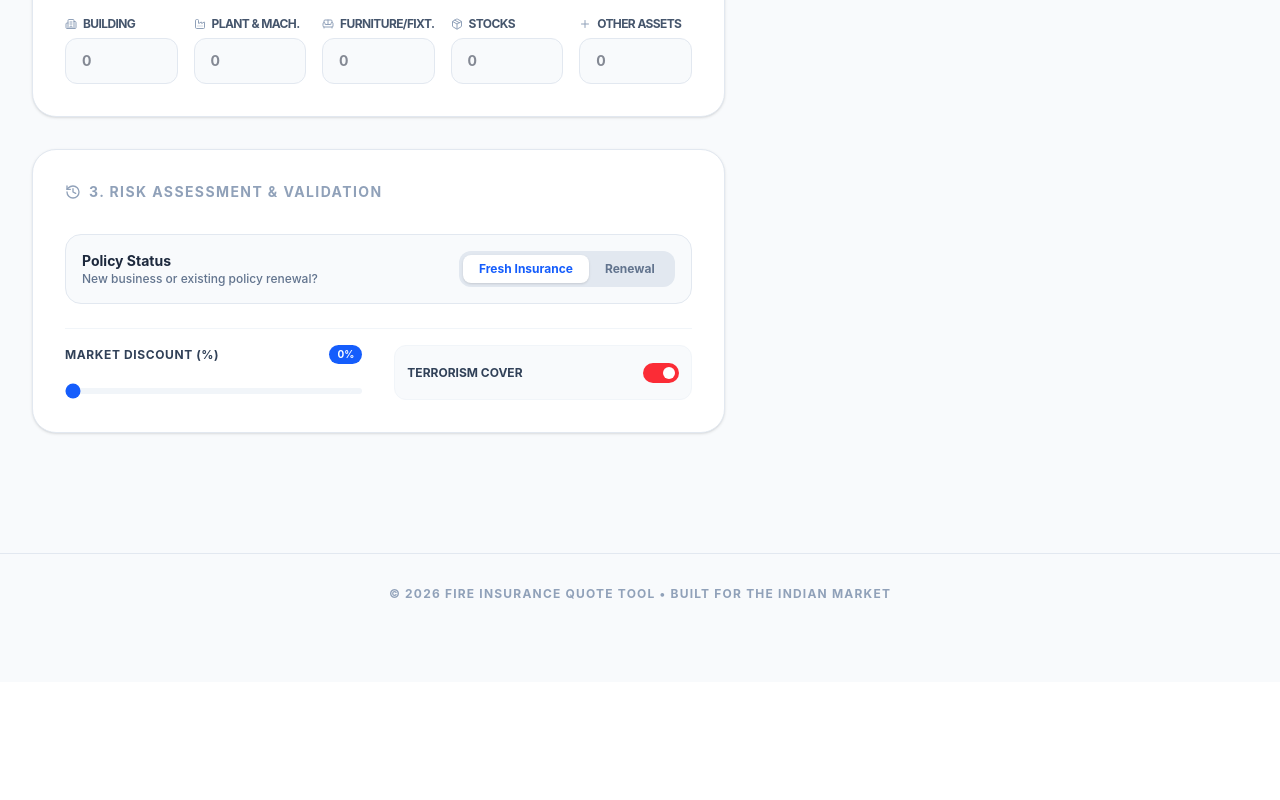
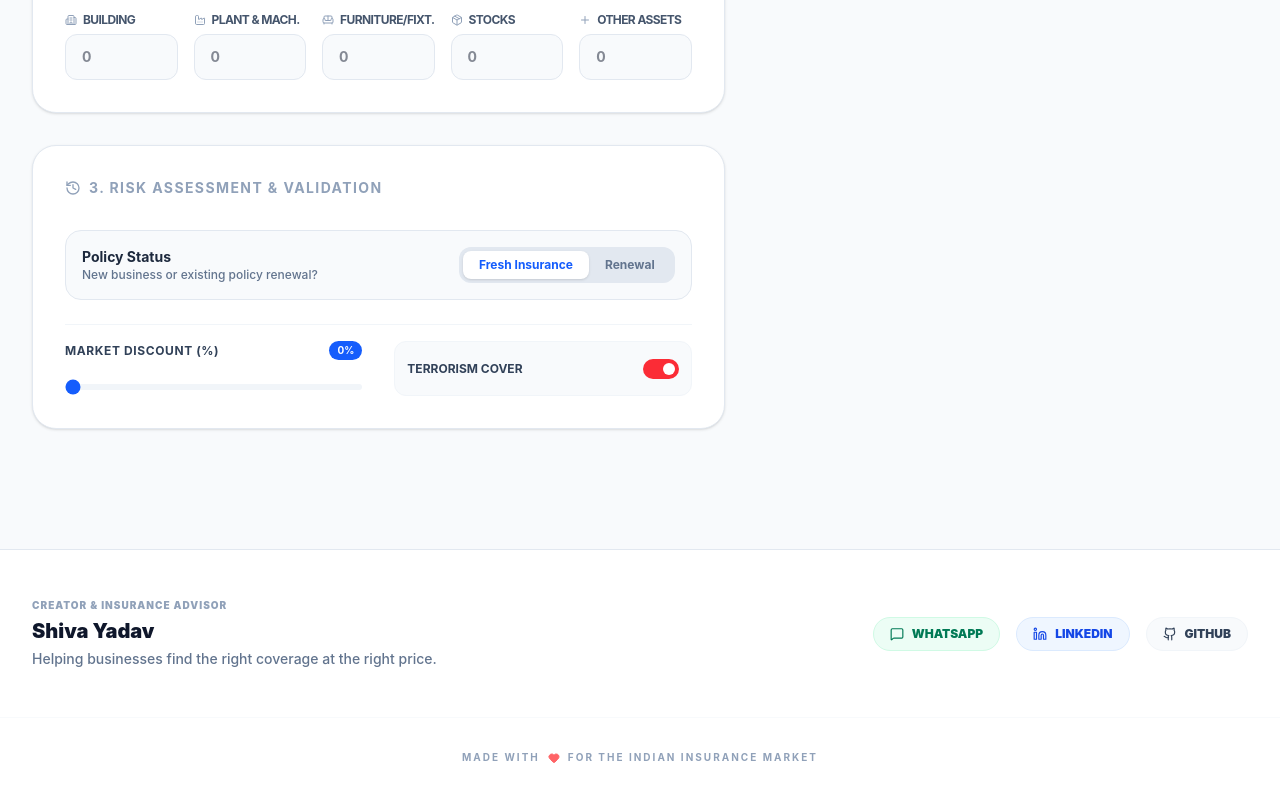
Before and after one commit to Rudra2305/Bharat-Fire-Insurance-Quote-Tool, a React (Vite) app: page / in a window 1280 px wide. Shown: the part 526-1326 px from the top of the page. Before the commit the page ends 1208 px from the top, so only its background shows below. Built offline with nearby package versions, Linux system fonts and the light colour scheme.

Commit message:
feat: integrate personal branding and lead generation for Shiva Yadav

```diff
--- a/src/App.tsx
+++ b/src/App.tsx
@@ -4,6 +4,7 @@ import { CalculatorForm } from './components/CalculatorForm';
 import { QuoteSummary } from './components/QuoteSummary';
 import { calculateQuote } from './utils/calculator';
 import type { QuoteInputs, QuoteResult } from './utils/calculator';
+import { Linkedin, Github, MessageSquare, Heart } from 'lucide-react';
 
 function App() {
   const [result, setResult] = useState<QuoteResult | null>(null);
@@ -14,7 +15,7 @@ function App() {
   }, []);
 
   return (
-    <div className="min-h-screen bg-slate-50 font-sans text-slate-900 pb-20">
+    <div className="min-h-screen bg-slate-50 font-sans text-slate-900 pb-10">
       <Header />
 
       <main className="max-w-7xl mx-auto px-4 sm:px-6 lg:px-8">
@@ -23,7 +24,7 @@ function App() {
           <div className="lg:col-span-7 space-y-6">
             <div className="flex flex-col gap-2 mb-2">
               <h2 className="text-2xl font-black text-slate-800 tracking-tight">Configure Your Risk</h2>
-              <p className="text-slate-500 font-medium">Provide the asset values and location details to generate an accurate benchmark quote.</p>
+              <p className="text-slate-500 font-medium text-sm">Provide the asset values and location details to generate an accurate benchmark quote.</p>
             </div>
             <CalculatorForm onUpdate={handleUpdate} />
           </div>
@@ -32,17 +33,54 @@ function App() {
           <div className="lg:col-span-5 lg:sticky lg:top-8">
             <div className="flex flex-col gap-2 mb-2">
               <h2 className="text-2xl font-black text-slate-800 tracking-tight">Quote Summary</h2>
-              <p className="text-slate-500 font-medium">Estimated premiums based on current tariff rates.</p>
+              <p className="text-slate-500 font-medium text-sm">Estimated premiums based on current tariff rates.</p>
             </div>
             <QuoteSummary result={result} />
           </div>
         </div>
       </main>
 
-      <footer className="max-w-7xl mx-auto px-4 sm:px-6 lg:px-8 mt-20 pt-8 border-t border-slate-200">
-        <p className="text-center text-slate-400 text-xs font-bold uppercase tracking-widest">
-          © {new Date().getFullYear()} Fire Insurance Quote Tool • Built for the Indian Market
-        </p>
+      {/* Branded Footer */}
+      <footer className="mt-20 py-12 bg-white border-t border-slate-200">
+        <div className="max-w-7xl mx-auto px-4 sm:px-6 lg:px-8 flex flex-col md:flex-row justify-between items-center gap-8">
+          <div className="flex flex-col items-center md:items-start text-center md:text-left">
+            <p className="text-slate-400 font-black uppercase tracking-widest text-[10px] mb-2">Creator & Insurance Advisor</p>
+            <h3 className="text-xl font-black text-slate-900 leading-none">Shiva Yadav</h3>
+            <p className="mt-2 text-slate-500 text-sm font-medium">Helping businesses find the right coverage at the right price.</p>
+          </div>
+
+          <div className="flex flex-wrap justify-center gap-4">
+            <a
+              href="https://wa.me/918770365124"
+              target="_blank"
+              rel="noopener noreferrer"
+              className="flex items-center gap-2 px-4 py-2 bg-emerald-50 text-emerald-700 rounded-full text-xs font-black border border-emerald-100 hover:bg-emerald-100 transition-colors"
+            >
+              <MessageSquare className="w-3.5 h-3.5" /> WHATSAPP
+            </a>
+            <a
+              href="https://www.linkedin.com/in/shiva-yadav-016429161/"
+              target="_blank"
+              rel="noopener noreferrer"
+              className="flex items-center gap-2 px-4 py-2 bg-blue-50 text-blue-700 rounded-full text-xs font-black border border-blue-100 hover:bg-blue-100 transition-colors"
+            >
+              <Linkedin className="w-3.5 h-3.5" /> LINKEDIN
+            </a>
+            <a
+              href="https://github.com/Rudra2305/Bharat-Fire-Insurance-Quote-Tool"
+              target="_blank"
+              rel="noopener noreferrer"
+              className="flex items-center gap-2 px-4 py-2 bg-slate-50 text-slate-700 rounded-full text-xs font-black border border-slate-100 hover:bg-slate-100 transition-colors"
+            >
+              <Github className="w-3.5 h-3.5" /> GITHUB
+            </a>
+          </div>
+        </div>
+        <div className="max-w-7xl mx-auto px-4 sm:px-6 lg:px-8 mt-12 pt-8 border-t border-slate-50 flex justify-center">
+          <p className="text-[10px] text-slate-400 font-bold uppercase tracking-[0.2em] flex items-center gap-2">
+            Made with <Heart className="w-3 h-3 text-red-400 fill-red-400" /> for the Indian Insurance Market
+          </p>
+        </div>
       </footer>
     </div>
   );
```
Also changed, not shown: src/components/QuoteSummary.tsx (+44 -22 lines).
